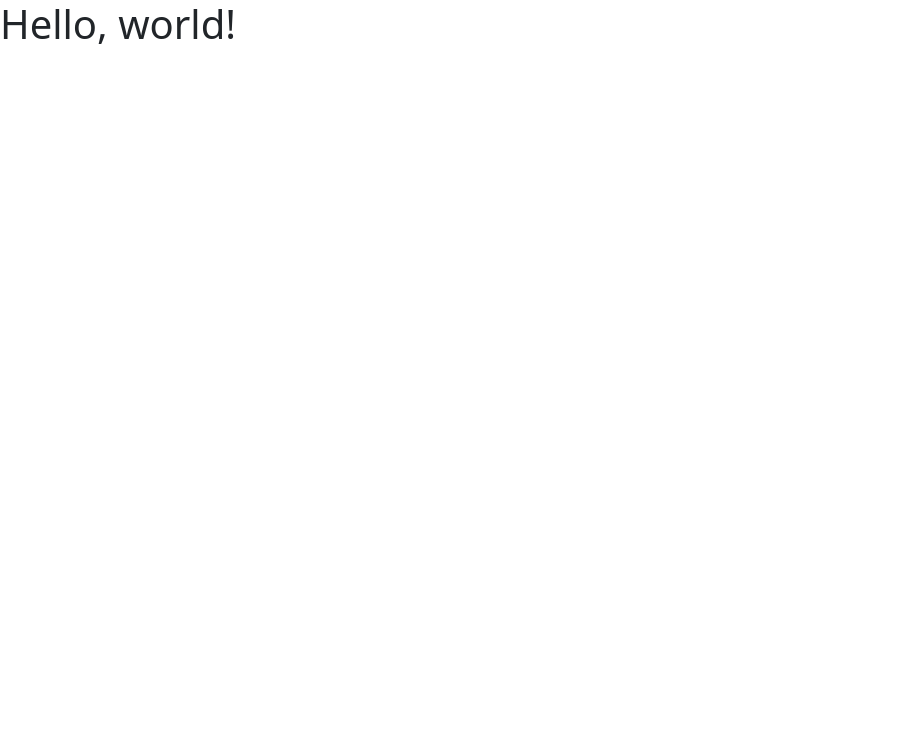
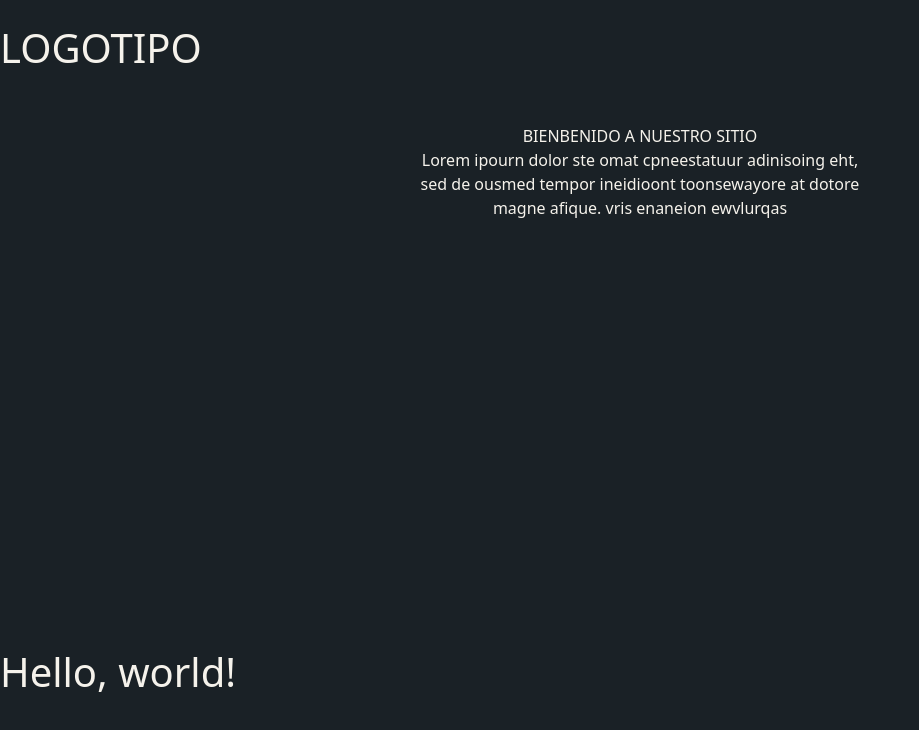
Before and after one commit to deyvidcesarpuma/EVALUACION1_II, a plain HTML site: page index.html in a window 1280 px wide. Shown: the whole page, without its empty margins (0-919 px from the left). Drawn offline with nearby package versions, Linux system fonts and the light colour scheme.

Commit message:
CREACION DE DOS CUADROS

```diff
--- a/assets/css/style.css
+++ b/assets/css/style.css
@@ -0,0 +1,23 @@
+.cuadro {
+  position: relative;
+  width: 100%auto;
+  height: 100px;
+  border-radius: 25px;
+  background: linear-gradient(#3A4750);
+  padding-top: 1.5rem;
+}
+.cuadro-1 {
+  position: relative;
+  width: 100%auto;
+  height: 500px;
+  border-radius: 25px;
+  background: linear-gradient(#3A4750);
+  text-align: center;
+}
+
+
+
+body {
+  background-color: #1A2126;
+  color: #F5F2EB;
+}
--- a/index.html
+++ b/index.html
@@ -5,8 +5,15 @@
     <meta name="viewport" content="width=device-width, initial-scale=1">
     <title>EVALUACION_II</title>
     <link href="https://cdn.jsdelivr.net/npm/bootstrap@5.3.9/dist/css/bootstrap.min.css" rel="stylesheet" integrity="sha384-yEPZ7jP9S0QKiUQ0m3jjsO4ProIW7wvR9gXkI7JOGa2XVsw53Yke2bsdkBbjmmiX" crossorigin="anonymous">
+    <link rel="stylesheet" href="/assets/css/style.css">
   </head>
   <body>
+
+  <div class="cuadro"><h1>LOGOTIPO</h1></div>
+  <br>
+  <div class="cuadro-1">BIENBENIDO A NUESTRO SITIO<br>Lorem ipourn dolor ste omat cpneestatuur adinisoing eht,<br>sed de ousmed tempor ineidioont toonsewayore at dotore<br>magne afique. vris enaneion ewvlurqas</div>
+  <br>
+
     <h1>Hello, world!</h1>
     <script src="https://cdn.jsdelivr.net/npm/bootstrap@5.3.9/dist/js/bootstrap.bundle.min.js" integrity="sha384-WyOxWvTyr1QaMPfiPJSv76iReVthorl5uWlFtZPyK0IEB0hGzo9y5Bp9mYanr8Bu" crossorigin="anonymous"></script>
   </body>
```
